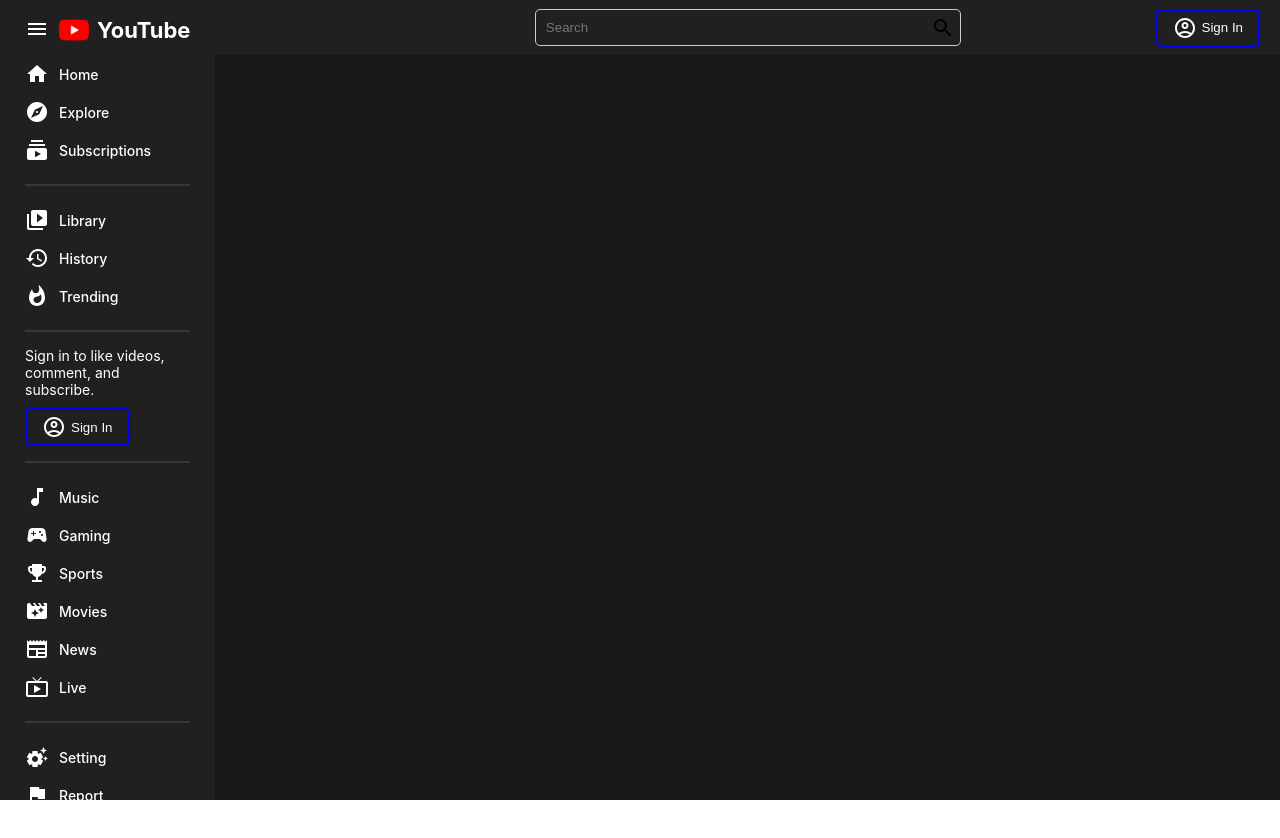
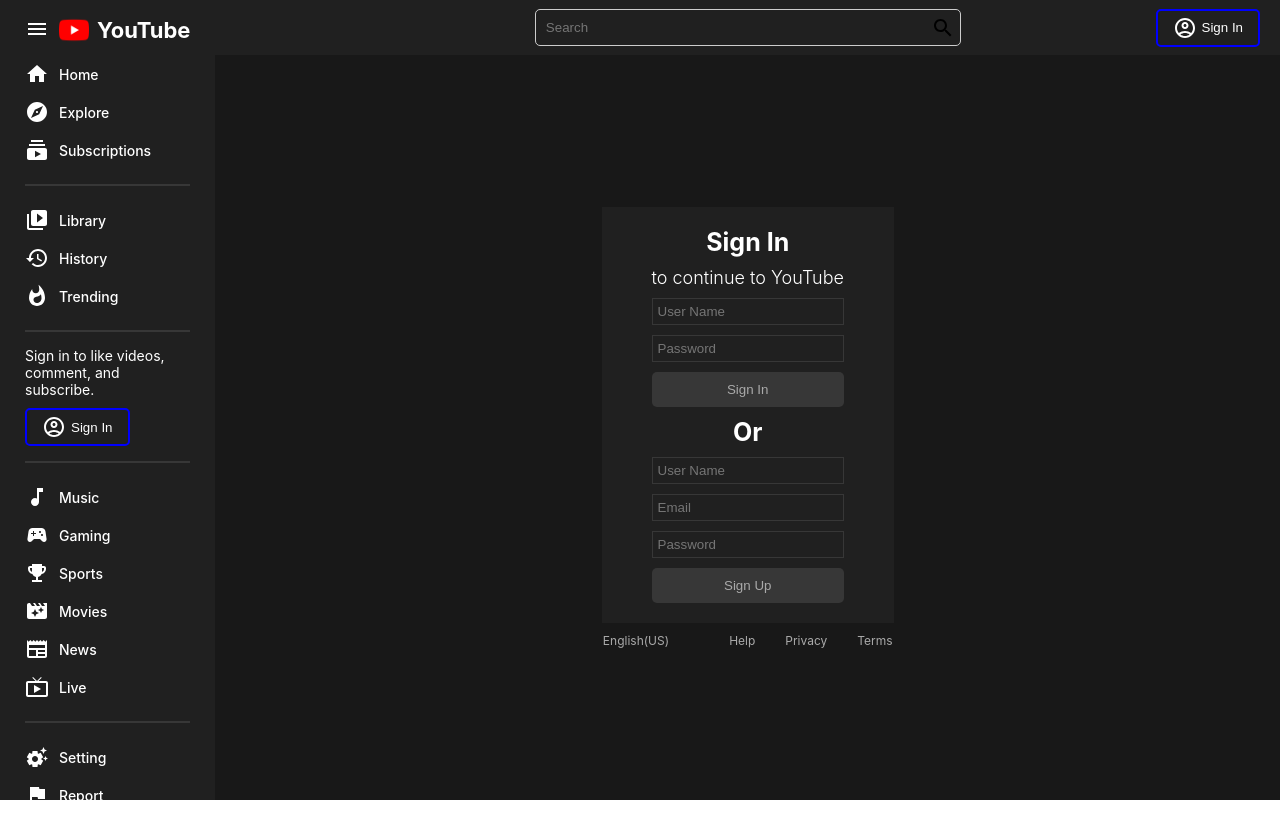
Before and after one commit to suportdevs/video-sharing-app-client, a React (Create React App) app: page /sigin in a window 1280 px wide. Shown: the top 838 px of the page. Built offline with nearby package versions, Linux system fonts and the light colour scheme.

Commit message:
sigin page design

```diff
--- a/src/App.jsx
+++ b/src/App.jsx
@@ -6,6 +6,7 @@
 import { BrowserRouter, Route, Routes } from "react-router-dom";
 import Home from "./pages/Home";
 import Video from "./pages/Video";
+import SignIn from "./pages/SignIn";
 
 const Container = styled.div`
     display: flex;
@@ -30,6 +31,7 @@
                         <Routes>
                             <Route path="/">
                                 <Route index element={<Home />} />
+                                <Route path="/sigin" element={<SignIn />} />
                                 <Route path="video">
                                     <Route path=":id" element={<Video />} />
                                 </Route>
--- a/src/components/Comment.jsx
+++ b/src/components/Comment.jsx
@@ -43,7 +43,7 @@
     gap: 3px;
     border: none;
     background-color: transparent;
-    color: ${({theme}) => theme.text};
+    color: ${({theme}) => theme.textSoft};
     cursor: pointer;
 `;
 const Comment = () => {
--- a/src/components/Menu.jsx
+++ b/src/components/Menu.jsx
@@ -117,9 +117,11 @@
                     <WhatshotIcon /> Trending
                 </Item>
                 <Hr />
-                <Login>Sign in to like videos, comment, and subscribe.
-                    <Button><AccountCircleOutlinedIcon /> Sign In</Button>
-                </Login>
+                <Link to="/sigin" style={{textDecoration: 'none', color: 'inherit'}}>
+                    <Login>Sign in to like videos, comment, and subscribe.
+                        <Button><AccountCircleOutlinedIcon /> Sign In</Button>
+                    </Login>
+                </Link>
                 <Hr />
                 <Item>
                     <MusicNoteIcon /> Music
--- a/src/components/Navbar.jsx
+++ b/src/components/Navbar.jsx
@@ -1,6 +1,7 @@
 import SearchOutlinedIcon from '@mui/icons-material/SearchOutlined';
 import AccountCircleOutlinedIcon from '@mui/icons-material/AccountCircleOutlined';
 import styled from 'styled-components';
+import { Link } from 'react-router-dom';
 
 const Container = styled.div`
     position: sticky;
@@ -56,7 +57,9 @@
                     <Input placeholder="Search"/>
                     <SearchOutlinedIcon />
                 </Search>
-                <Button><AccountCircleOutlinedIcon /> Sign In</Button>
+                <Link to="/sigin" style={{textDecoration: 'none'}}>
+                    <Button><AccountCircleOutlinedIcon /> Sign In</Button>
+                </Link>
             </Wrapper>
         </Container>
     );
--- /dev/null
+++ b/src/pages/SignIn.jsx
@@ -0,0 +1,87 @@
+import styled from "styled-components";
+
+const Container = styled.div`
+    display: flex;
+    flex-direction: column;
+    align-items: center;
+    justify-content: center;
+    height: calc(100vh - 55px);
+    color: ${({theme}) => theme.text};
+`;
+const Wrapper =styled.div`
+    background-color: ${({theme}) => theme.bgLighter};
+    padding: 20px 50px;
+    text-align: center;
+    display: flex;
+    flex-direction: column;
+    gap: 10px;
+`;
+const Title = styled.h1`
+    font-size: 25px;
+`;
+const SubTitle = styled.h2`
+    font-size: 18px;
+    font-weight: 300;
+`;
+const Input = styled.input`
+    padding: 5px;
+    background-color: transparent;
+    border: 1px solid ${({theme}) => theme.soft};
+    color: ${({theme}) => theme.text};
+    width: 100%;
+    outline: none;
+`;
+const Button = styled.button`
+    border: none;
+    border-radius: 5px;
+    padding: 10px 20px;
+    cursor: pointer;
+    background-color: ${({ theme }) => theme.soft};
+    color: ${({ theme }) => theme.textSoft};
+`;
+const Bottom =styled.div`
+    display: flex;
+    align-items: center;
+    margin-top: 10px;
+    font-size: 12px;
+    color: ${({ theme }) => theme.textSoft};
+`;
+const Language = styled.span``;
+const Links = styled.div`
+    margin-left: 30px;
+    cursor: pointer;
+`;
+const Link = styled.span`
+    margin-left: 30px;
+    cursor: pointer;
+`;
+
+
+const SignIn = () => {
+    return (
+        <Container>
+            <Wrapper>
+                <Title>Sign In</Title>
+                <SubTitle>to continue to YouTube</SubTitle>
+                <Input type="text" placeholder="User Name" />
+                <Input type="password" placeholder="Password" />
+                <Button>Sign In</Button>
+                <Title>Or</Title>
+                <Input type="text" placeholder="User Name" />
+                <Input type="email" placeholder="Email" />
+                <Input type="password" placeholder="Password" />
+                <Button>Sign Up</Button>
+            </Wrapper>
+            <Bottom>
+                <Language>English(US)</Language>
+                <Links>
+                    <Link>Help</Link>
+                    <Link>Privacy</Link>
+                    <Link>Terms</Link>
+                </Links>
+            </Bottom>
+        </Container>
+    )
+}
+
+export default SignIn;
--- a/src/pages/Video.jsx
+++ b/src/pages/Video.jsx
@@ -102,7 +102,7 @@
         <Container>
             <Content>
                 <VideoContainer>
-                    <iframe width="100%" height="720" src="https://www.youtube.com/embed/yIaXoop8gl4?si=Img3wJAnHIA2-S6s&amp;start=3354" title="YouTube video player" frameBorder="0" allow="accelerometer; autoplay; clipboard-write; encrypted-media; gyroscope; picture-in-picture; web-share" allowFullScreen></iframe>
+                    <iframe width="100%" height="520" src="https://www.youtube.com/embed/yIaXoop8gl4?si=Img3wJAnHIA2-S6s&amp;start=3354" title="YouTube video player" frameBorder="0" allow="accelerometer; autoplay; clipboard-write; encrypted-media; gyroscope; picture-in-picture; web-share" allowFullScreen></iframe>
                 </VideoContainer>
                 <VideoTitle>React Video Sharing App UI Design | Youtube UI Clone with React</VideoTitle>
                 <ChannelContainer>
```
